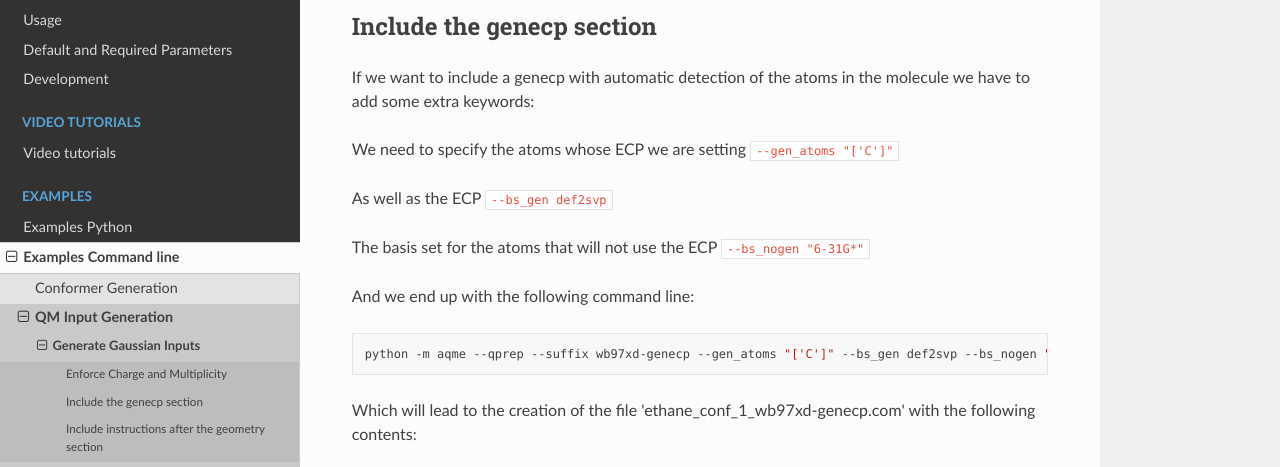
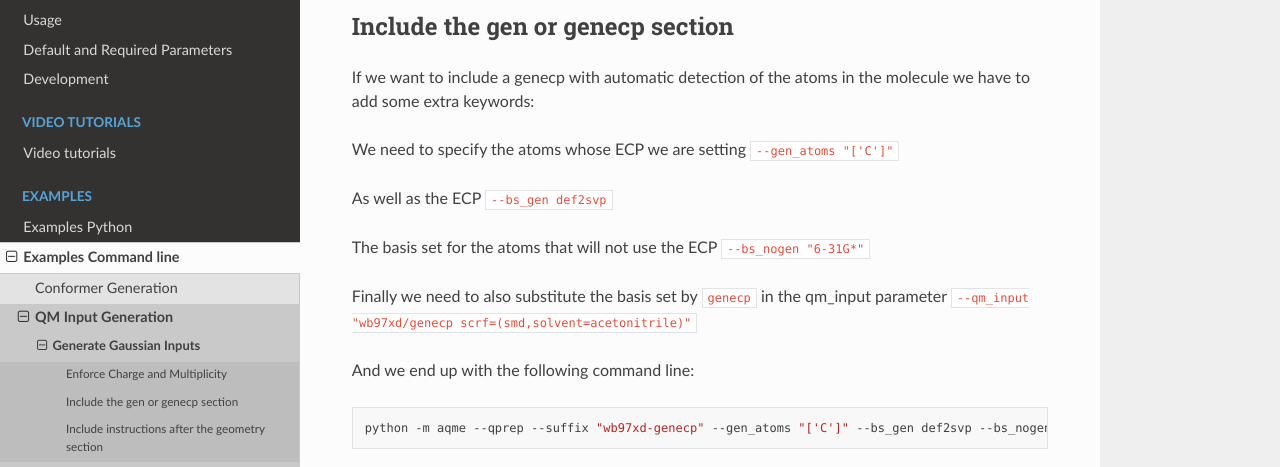
Before and after one commit to jvalegre/aqme, a Sphinx documentation site: the page built from docs/Examples/examples_commandline/QM_input_generation/gaussian.rst, in a window 1280 px wide and 1400 px high, scrolled down 1970 px. Shown: the part 250-717 px from the top of the window. Built offline with Sphinx 7.4.7 and the Read the Docs theme 2.0.0, drawn with Linux system fonts in a browser that asks for light colours; some of the changed text lies outside the part shown; grey boxes are pictures that could not be loaded.

Commit message:
Doc: Updated the Include the genecp section in the python and commandline examples to include an example with genecp and another with gen

```diff
--- a/docs/Examples/examples_commandline/QM_input_generation/gaussian.rst
+++ b/docs/Examples/examples_commandline/QM_input_generation/gaussian.rst
@@ -85,8 +85,8 @@ following contents:
 
 .. highlight:: default
 
-Include the genecp section
---------------------------
+Include the gen or genecp section
+---------------------------------
 
 If we want to include a genecp with automatic detection of the atoms in the
 molecule we have to add some extra keywords:
@@ -97,11 +97,14 @@ As well as the ECP :code:`--bs_gen def2svp`
 
 The basis set for the atoms that will not use the ECP :code:`--bs_nogen "6-31G*"`
 
+Finally we need to also substitute the basis set by ``genecp`` in the qm_input
+parameter :code:`--qm_input "wb97xd/genecp scrf=(smd,solvent=acetonitrile)"`
+
 And we end up with the following command line:
 
 .. code:: shell
 
-   python -m aqme --qprep --suffix wb97xd-genecp --gen_atoms "['C']" --bs_gen def2svp --bs_nogen "6-31G*" --files "sdf_files/*.sdf" --qm_input "wb97xd/def2qzvpp scrf=(smd,solvent=acetonitrile)" --program gaussian --mem 16GB --nprocs 8
+   python -m aqme --qprep --suffix "wb97xd-genecp" --gen_atoms "['C']" --bs_gen def2svp --bs_nogen "6-31G*" --files "sdf_files/*.sdf" --qm_input "wb97xd/genecp scrf=(smd,solvent=acetonitrile)" --program gaussian --mem 16GB --nprocs 8
 
 Which will lead to the creation of the file 'ethane_conf_1_wb97xd-genecp.com' with the
 following contents:
@@ -111,6 +114,25 @@ following contents:
 .. literalinclude:: ../../chemfiles/ethane_genecp.com
 
 .. highlight:: default
+
+If we instead do not want to include the ECP section, or in other words we want
+to use the ``gen`` instead of ``genecp`` we only need to substitute it in the
+``qm_input`` parameter. AQME will automatically recognize it and write
+the input file accordingly:
+
+.. code:: shell
+
+   python -m aqme --qprep --suffix "wb97xd-gen" --gen_atoms "['C']" --bs_gen def2svp --bs_nogen "6-31G*" --files "sdf_files/*.sdf" --qm_input "wb97xd/gen scrf=(smd,solvent=acetonitrile)" --program gaussian --mem 16GB --nprocs 8
+
+Which will lead to the creation of the file 'ethane_conf_1_wb97xd-gen.com' with the
+following contents:
+
+.. highlight:: none
+
+.. literalinclude:: ../../chemfiles/ethane_gen.com
+
+.. highlight:: default
+
 
 Include instructions after the geometry section
 -----------------------------------------------
```
Also changed, not shown: docs/Examples/examples_python/QM_input_generation/gaussian.rst (+28 -2 lines), 1 other file.
